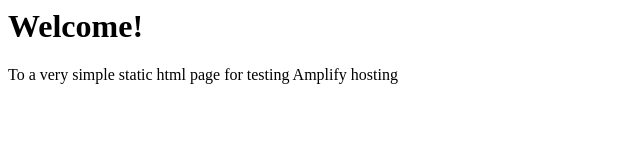
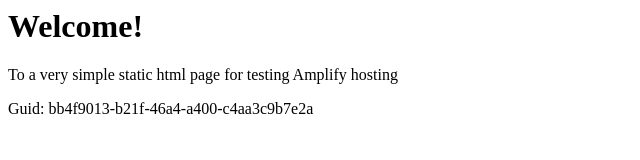
Before and after one commit to aws-aemilia-cmh/Github-PR-Commit-Integration-Test-DoNotTouch-Gith-P5X5MO5I-v1-prod-us-east-2, a website: page src/index.html in a window 1280 px wide. Shown: the whole page, without its empty margins (0-640 px from the left). Drawn offline with Linux system fonts and the light colour scheme.

Commit message:
commit from integ tests

```diff
--- a/src/index.html
+++ b/src/index.html
@@ -1,3 +1,5 @@
+
+
 <html lang="en">
 
 <head>
@@ -10,6 +12,6 @@
 <body>
     <h1>Welcome!</h1>
     <p>To a very simple static html page for testing Amplify hosting</p>
-</body>
+    <p>Guid: bb4f9013-b21f-46a4-a400-c4aa3c9b7e2a</p></body>
 
 </html>
```
